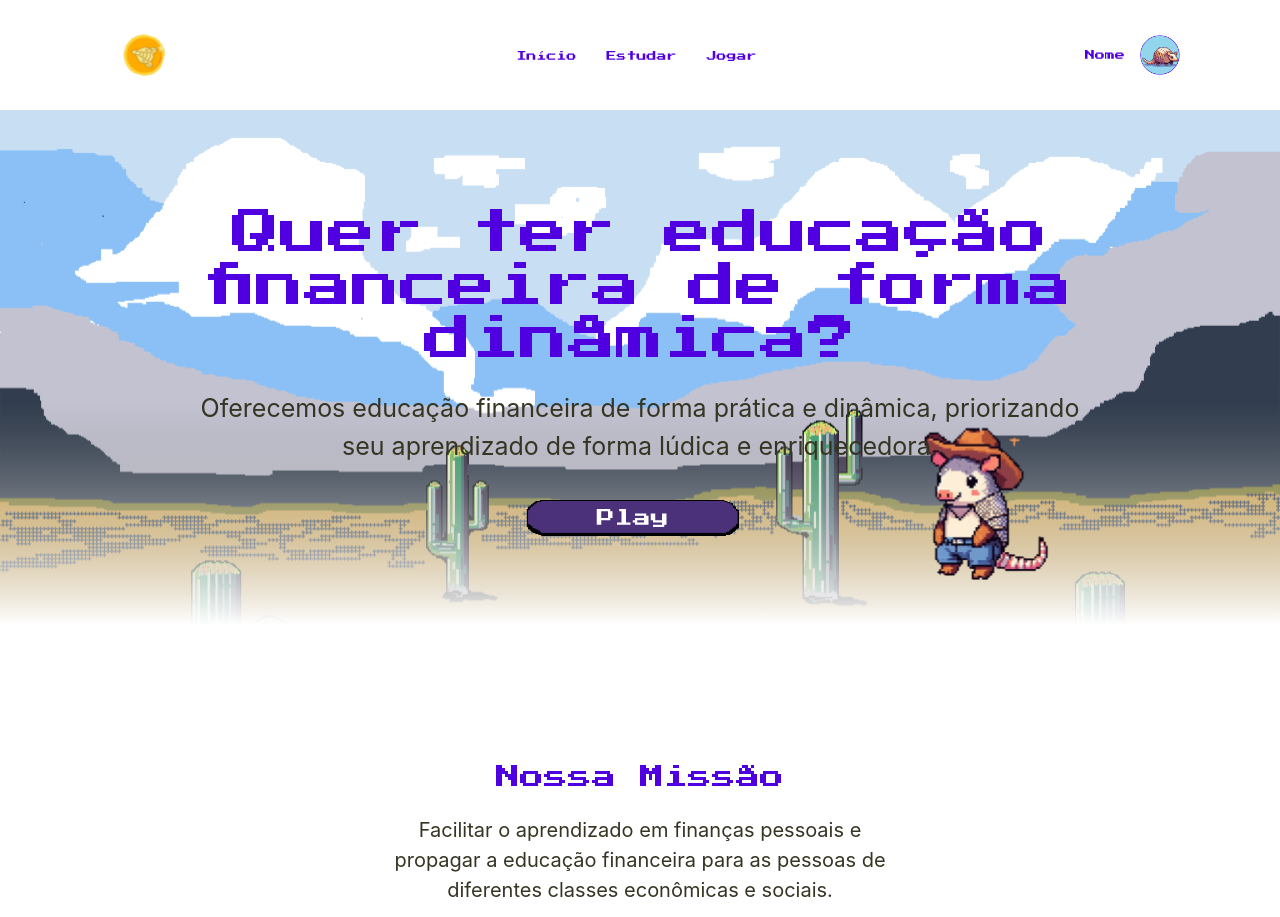
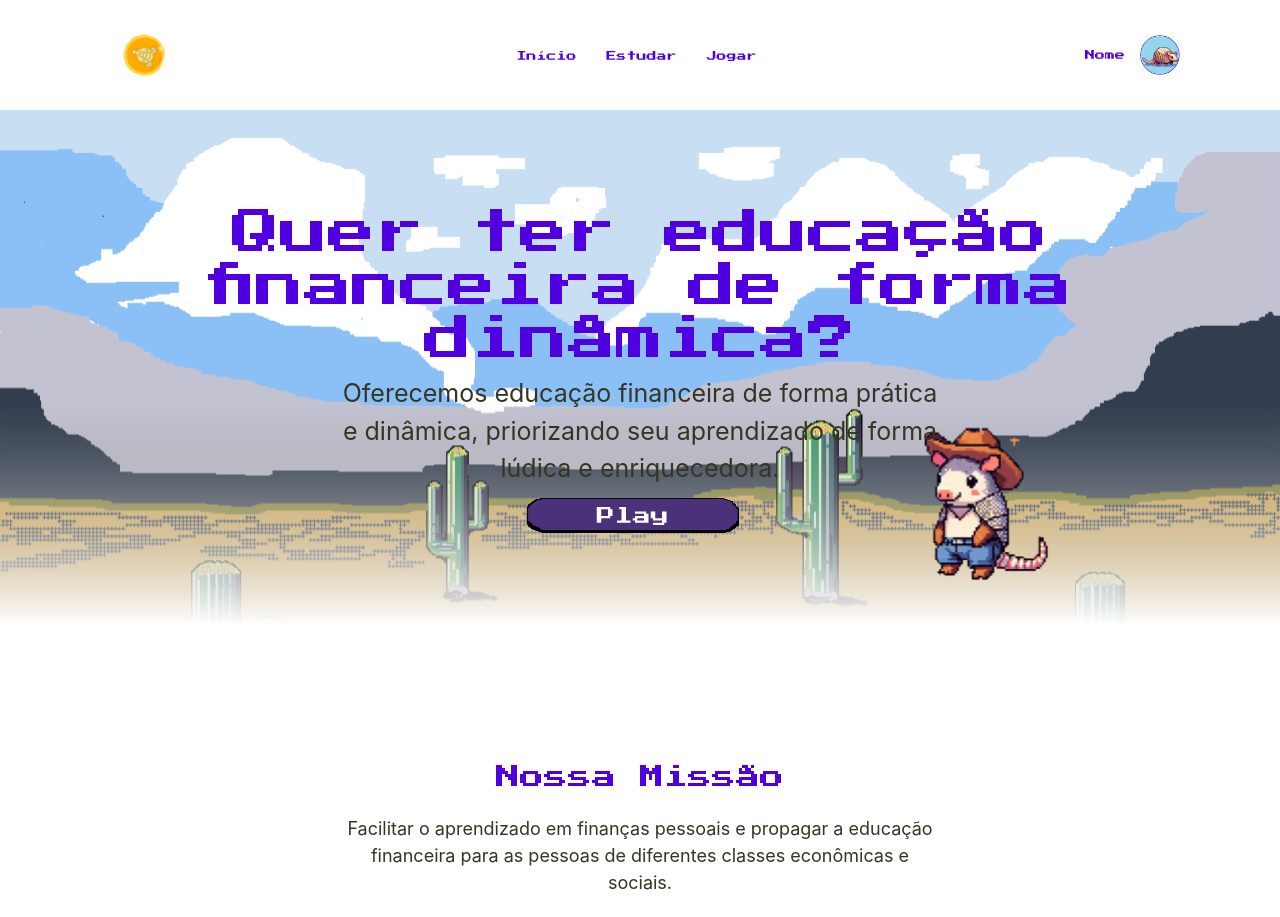
Before and after one commit to thecastrodev/TatuCash, a React (Vite) app in the folder frontend/: page / in a window 1280 px wide. Shown: the top 917 px of the page. Built offline with nearby package versions, Linux system fonts and the light colour scheme.

Commit message:
refactor: modify styles to the Mission component

```diff
--- a/frontend/src/pages/Mission/Mission.css
+++ b/frontend/src/pages/Mission/Mission.css
@@ -8,10 +8,6 @@
   background-color: #fff;
 }
 
-  .mission-description {
-    margin: 0 auto;
-    max-width: 500px;
-  }
   .icon-saiba{
     width: 150px;
     height: auto;
@@ -26,5 +22,7 @@
   }
 
   p{
-    font-size: 20px;
+    font-size: 18px;
+    margin: 0 auto;
+    max-width: 600px;
   }
```
